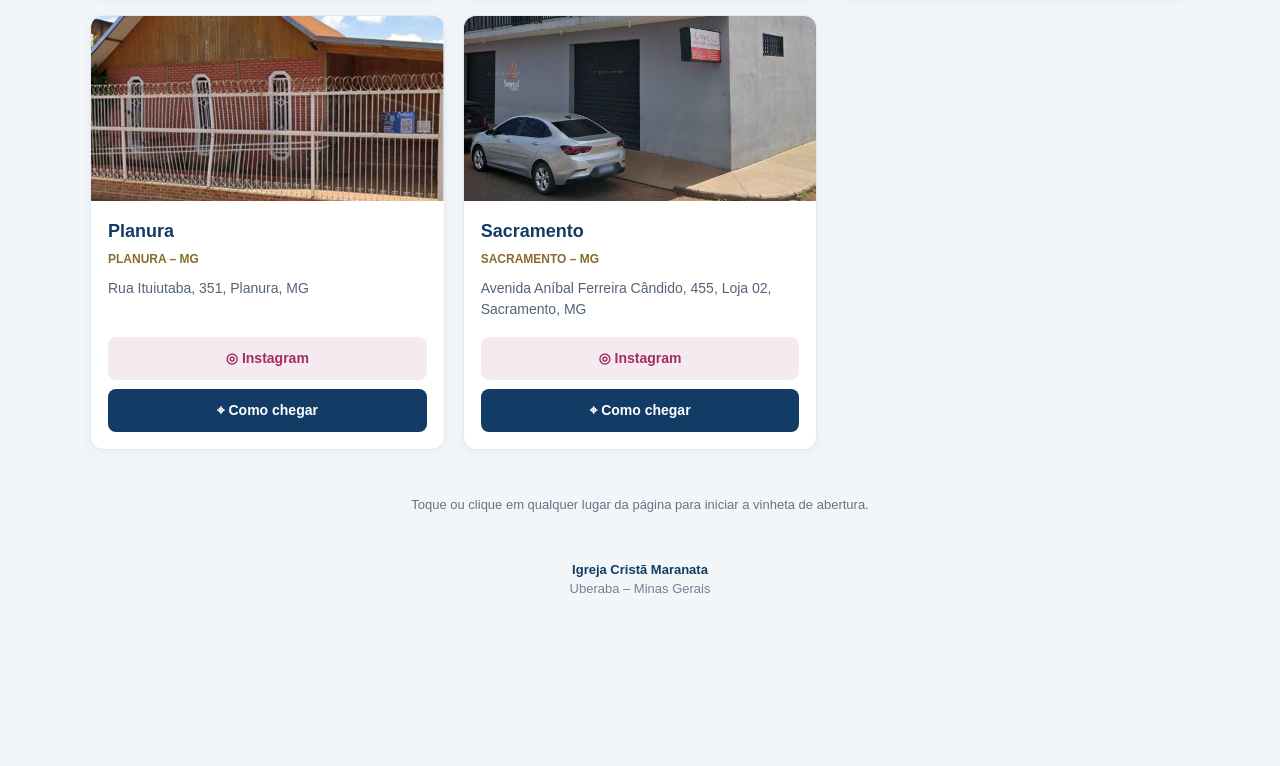
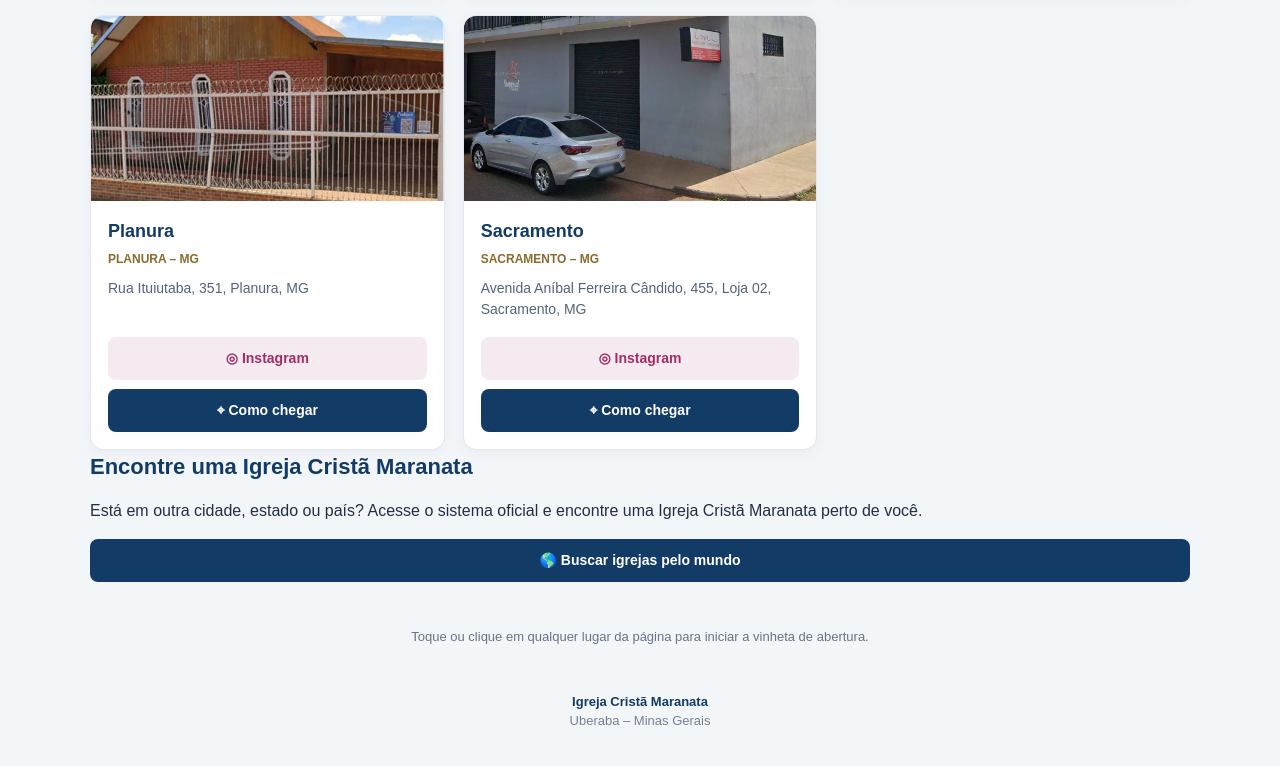
Before and after one commit to leoklyvert/maranata, a plain HTML site: page index.html in a window 1280 px wide. Shown: the part 2792-3558 px from the top of the page. Before the commit the page ends 3426 px from the top, so only its background shows below. Drawn offline with Linux system fonts and the light colour scheme.

Commit message:
Update index.html

```diff
--- a/index.html
+++ b/index.html
@@ -432,7 +432,27 @@ footer strong {
     <div class="empty" id="empty">
         Nenhuma igreja encontrada. Tente outro termo.
     </div>
+<!-- BUSCA DE IGREJAS NO MUNDO -->
+<section class="consulta-mundial">
 
+    <h2>Encontre uma Igreja Cristã Maranata</h2>
+
+    <p>
+        Está em outra cidade, estado ou país?
+        Acesse o sistema oficial e encontre uma Igreja Cristã Maranata
+        perto de você.
+    </p>
+
+    <a
+        class="botao map"
+        href="https://consulta-publica-igrejas.presbiterio.org.br/"
+        target="_blank"
+        rel="noopener noreferrer"
+    >
+        🌎 Buscar igrejas pelo mundo
+    </a>
+
+</section>
 </main>
 
 <div class="audio-notice" id="aviso-audio" style="display:block;">
```
